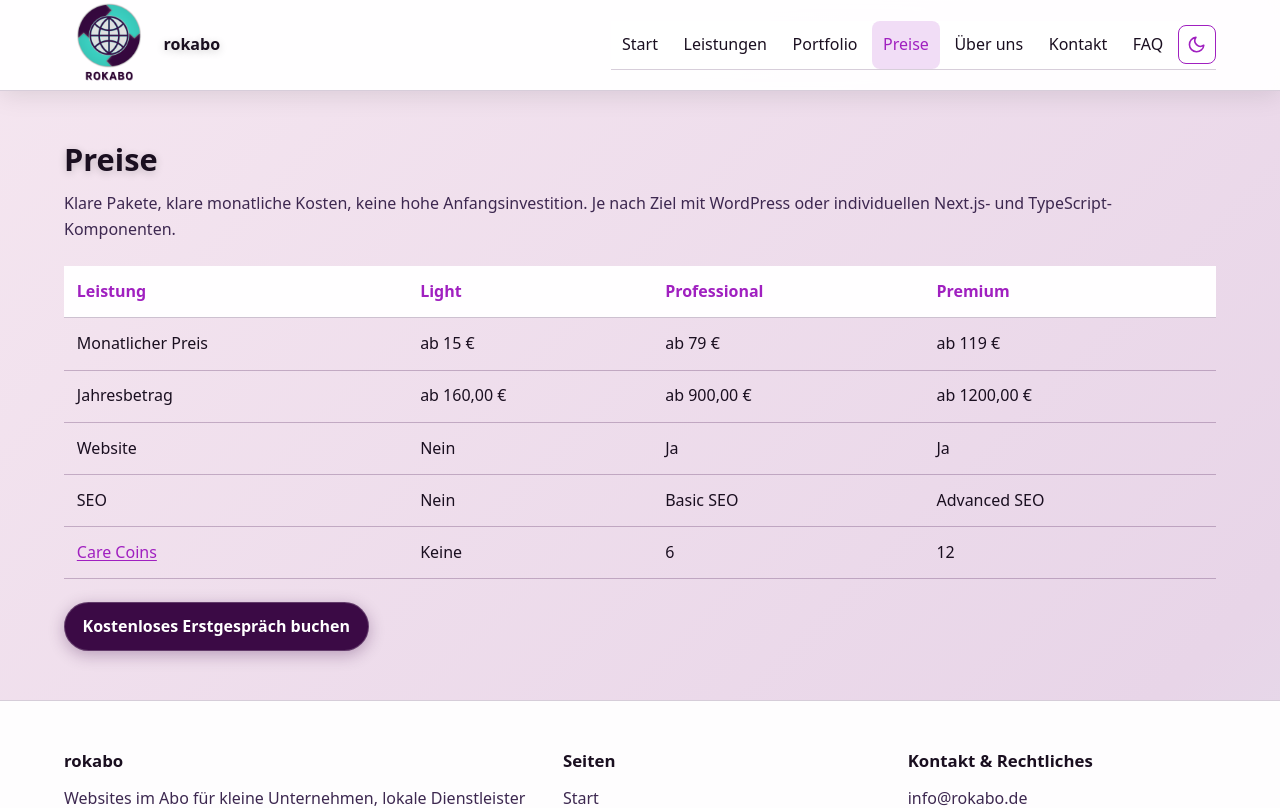
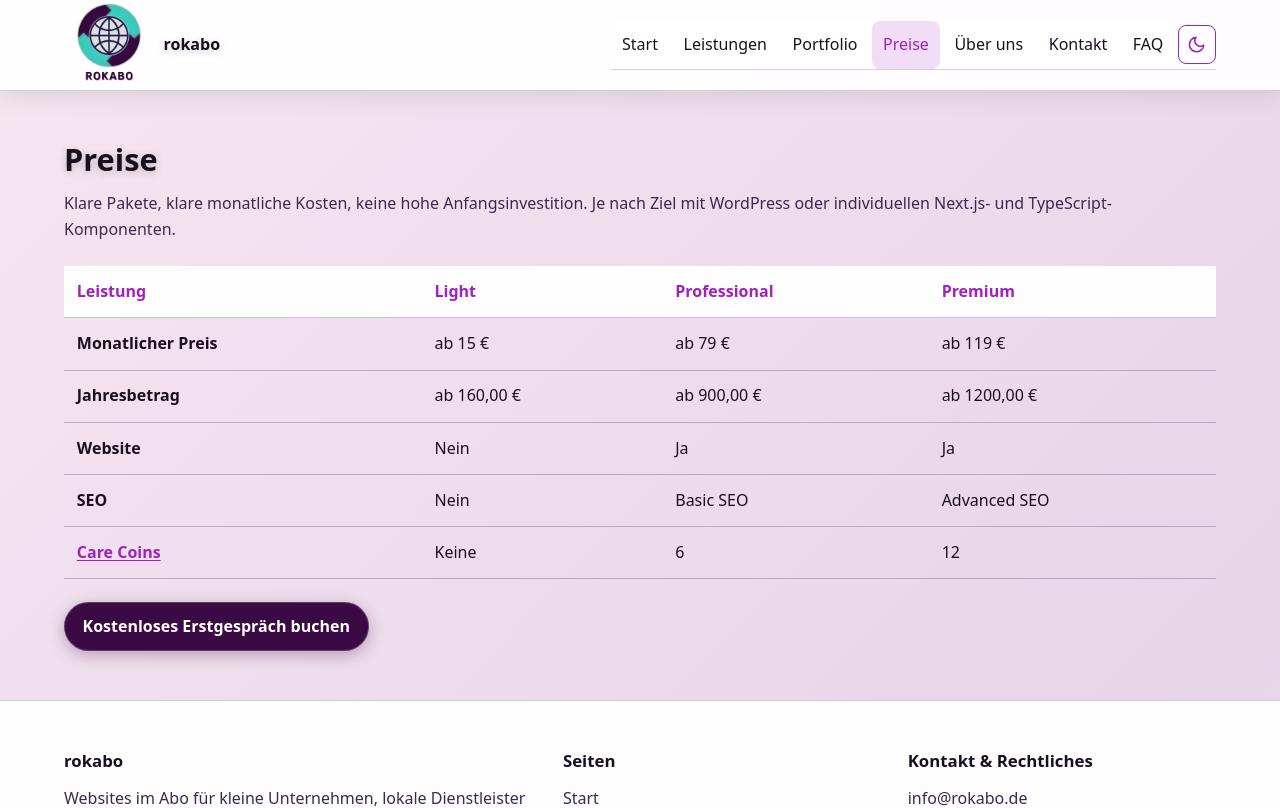
Before and after one commit to darocky9689/rokabo, a Next.js app: page /preise in a window 1280 px wide. Shown: the top 808 px of the page. Built offline with nearby package versions, Linux system fonts and the light colour scheme; no server answers.

Commit message:
Stabilize pricing table hover column widths

```diff
--- a/app/globals.css
+++ b/app/globals.css
@@ -432,6 +432,10 @@ th {
   transition: background-color 260ms ease, color 260ms ease;
 }
 
+.pricing-table tbody td:first-child {
+  font-weight: 600;
+}
+
 .pricing-table tbody tr:hover td {
   background: rgba(64, 224, 208, 0.16);
   color: var(--text-primary);
@@ -439,7 +443,6 @@ th {
 
 .pricing-table tbody tr:hover td:first-child {
   color: var(--link-color);
-  font-weight: 700;
 }
 
 :root[data-theme="light"] .pricing-table tbody tr:hover td {
```
